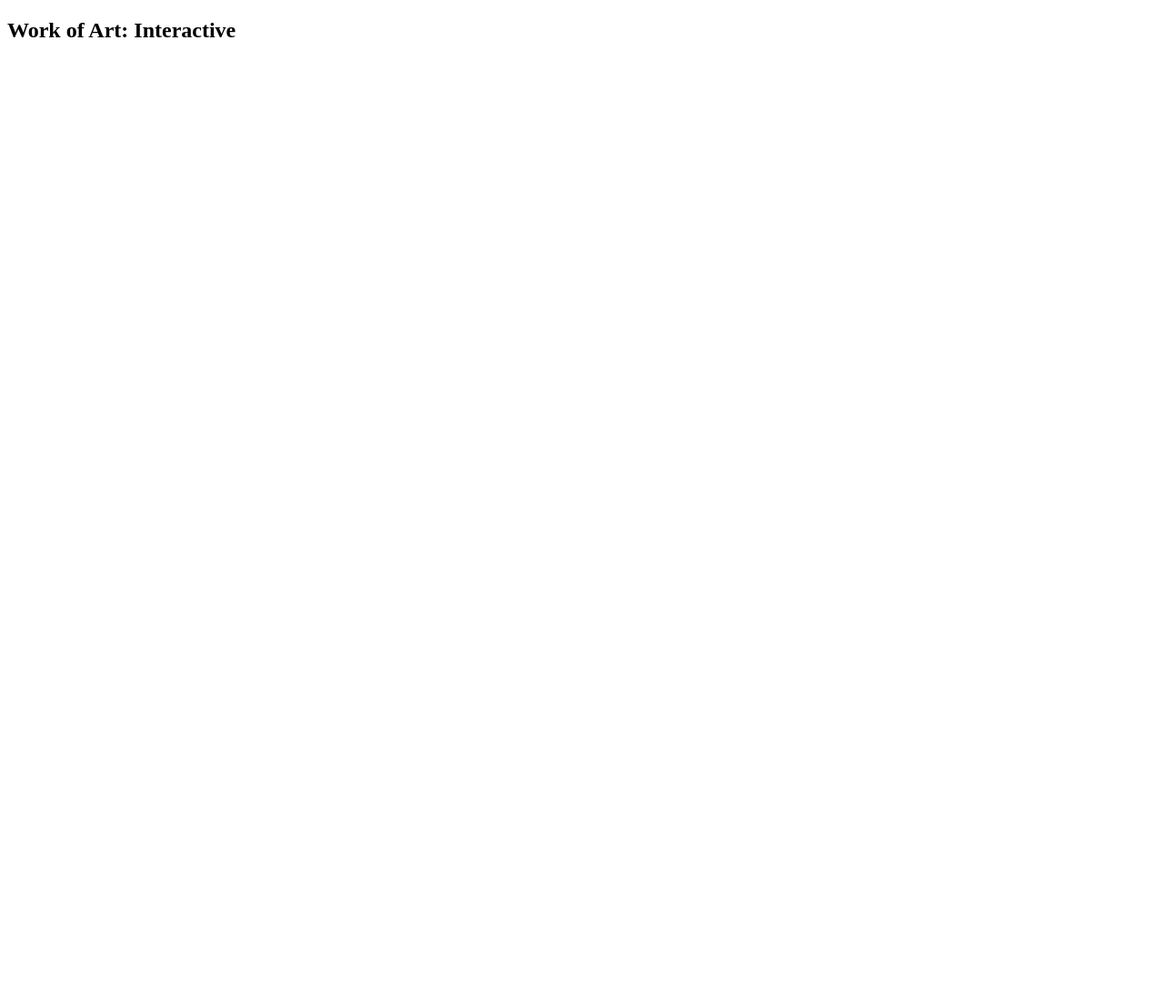
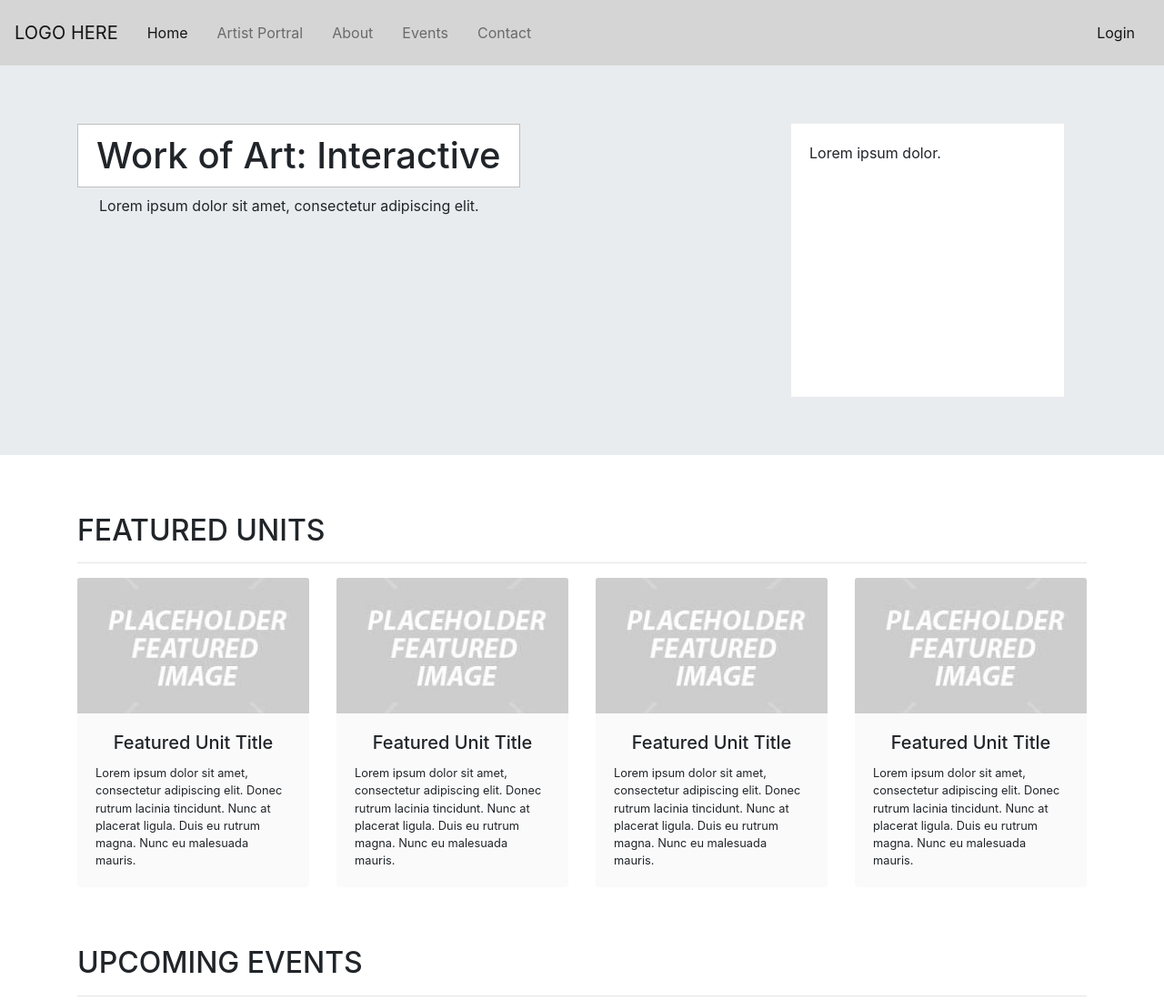
Before and after one commit to adiamorrisswanger/work-of-art, a website: page index.html in a window 1280 px wide. Shown: the top 1100 px of the page at 91% size. Before the commit the page ends 800 px from the top, so only its background shows below. Drawn offline with nearby package versions, Linux system fonts and the light colour scheme.

Commit message:
Fleshed out index, added bootstrap, custom css and events page.

```diff
--- a/index.html
+++ b/index.html
@@ -1,10 +1,124 @@
 <!DOCTYPE html>
-<html>
-    <meta lang="charset-utf8">
-    <head>
-        <title>Work of Art: Interactive</title>
-    </head>
-    <body>
-        <h2>Work of Art: Interactive</h2>
-    </body>
+
+<html lang="en">
+<head>
+    <meta charset="UTF-8">
+    <meta http-equiv="X-UA-Compatible" content="IE=edge">
+    <meta name="viewport" content="width=device-width, initial-scale=1.0">
+    <!-- Bootstrap -->
+    <link rel="stylesheet" href="https://cdn.jsdelivr.net/npm/bootstrap@4.6.1/dist/css/bootstrap.min.css" integrity="sha384-zCbKRCUGaJDkqS1kPbPd7TveP5iyJE0EjAuZQTgFLD2ylzuqKfdKlfG/eSrtxUkn" crossorigin="anonymous">
+    <!-- Our Custom CSS -->
+    <link rel="stylesheet" href="stylesheet.css">
+
+    <title>Work of Art: Interactive</title>
+</head>
+
+<body>
+
+    <!-- Navigation Start-->
+
+    <nav class="navbar navbar-expand-lg navbar-light nav-bg-custom">
+        <a class="navbar-brand" href="#">LOGO HERE</a>
+        <button class="navbar-toggler" type="button" data-toggle="collapse" data-target="#navbarNav" aria-controls="navbarNav" aria-expanded="false" aria-label="Toggle navigation">
+            <span class="navbar-toggler-icon"></span>
+        </button>
+        <div class="collapse navbar-collapse" id="navbarNav">
+            <ul class="navbar-nav">
+                <li class="nav-item mx-2 active"><a class="nav-link" href="#">Home</a></li>
+                <li class="nav-item mx-2"><a class="nav-link" href="#">Artist Portral</a></li>
+                <li class="nav-item mx-2"><a class="nav-link" href="#">About</a></li>
+                <li class="nav-item mx-2"><a class="nav-link" href="events.html">Events</a></li>
+                <li class="nav-item mx-2"><a class="nav-link" href="#">Contact</a></li>
+            </ul>
+            <span class="navbar-text ml-auto"><a class="nav-link" href="#">Login</a></span>
+        </div>
+    </nav>
+
+    <!-- Navigation End -->
+
+    <div class="jumbotron jumbotron-fluid">
+        <div class="container">
+            <div class="row">
+                <div class="col-md-8">
+                    <h1 class="h1-header">Work of Art: Interactive</h1>
+                    <p class="ml-4">Lorem ipsum dolor sit amet, consectetur adipiscing elit.</p>
+                </div>
+                <div class="col-md-4">
+                    <div class="cta-header mx-auto">
+                        Lorem ipsum dolor.
+                    </div>
+                </div>
+            </div>
+        </div>
+    </div>
+
+    <div class="container featured-div">
+        <h2>Featured Units</h2>
+        <hr />
+        <div class="card-deck">
+            <div class="card card-featured">
+                <img src="images/placeholder-featuered.jpg" class="card-img-top" alt="Featured popular units">
+                <div class="card-body">
+                    <h5 class="card-title text-center">Featured Unit Title</h5>
+                    <p class="card-text p-small">Lorem ipsum dolor sit amet, consectetur adipiscing elit. Donec rutrum lacinia tincidunt. Nunc at placerat ligula. Duis eu rutrum magna. Nunc eu malesuada mauris.</p>
+                </div>
+            </div>
+            <div class="card card-featured">
+                <img src="images/placeholder-featuered.jpg" class="card-img-top" alt="Featured popular units">
+                <div class="card-body">
+                    <h5 class="card-title text-center">Featured Unit Title</h5>
+                    <p class="card-text p-small">Lorem ipsum dolor sit amet, consectetur adipiscing elit. Donec rutrum lacinia tincidunt. Nunc at placerat ligula. Duis eu rutrum magna. Nunc eu malesuada mauris. </p>
+                </div>
+            </div>
+            <div class="card card-featured">
+                <img src="images/placeholder-featuered.jpg" class="card-img-top" alt="Featured popular units">
+                <div class="card-body">
+                    <h5 class="card-title text-center">Featured Unit Title</h5>
+                    <p class="card-text p-small">Lorem ipsum dolor sit amet, consectetur adipiscing elit. Donec rutrum lacinia tincidunt. Nunc at placerat ligula. Duis eu rutrum magna. Nunc eu malesuada mauris. </p>
+                </div>
+            </div>
+            <div class="card card-featured">
+                <img src="images/placeholder-featuered.jpg" class="card-img-top" alt="Featured popular units">
+                <div class="card-body">
+                    <h5 class="card-title text-center">Featured Unit Title</h5>
+                    <p class="card-text p-small">Lorem ipsum dolor sit amet, consectetur adipiscing elit. Donec rutrum lacinia tincidunt. Nunc at placerat ligula. Duis eu rutrum magna. Nunc eu malesuada mauris. </p>
+                </div>
+            </div>
+        </div>
+    </div>
+
+    <div class="container calender-div">
+        <h2>Upcoming Events</h2>
+        <hr />
+        <div class="row ">
+            <div class="col-md-6">
+                <img src="images/placeholder-calender.jpg">
+            </div>
+            <div class="col-md-6 align-self-center">
+                <h3>Title / Summary of an Event</h3>
+                <p class="p-small ml-3">orem ipsum dolor sit amet, consectetur adipiscing elit. Ut sit.</p>
+                <hr>
+                <h3>Title / Summary of an Event</h3>
+                <p class="p-small ml-3">orem ipsum dolor sit amet, consectetur adipiscing elit. Ut sit.</p>
+                <hr>
+                <h3>Title / Summary of an Event</h3>
+                <p class="p-small ml-3">orem ipsum dolor sit amet, consectetur adipiscing elit. Ut sit.</p>
+                <hr>
+            </div>
+        </div>
+    </div>
+
+    <!-- Footer Nav Start -->
+
+    <footer class="nav-bg-custom text-center">
+        Work of Art: Business Skills for Artists Ⓒ 2021 Creative Exchange. All rights reserved.
+    </footer>
+
+    <!-- Footer Nav End -->
+
+    <!-- Bootstrap JS -->
+    <script src="https://cdn.jsdelivr.net/npm/jquery@3.5.1/dist/jquery.slim.min.js" integrity="sha384-DfXdz2htPH0lsSSs5nCTpuj/zy4C+OGpamoFVy38MVBnE+IbbVYUew+OrCXaRkfj" crossorigin="anonymous"></script>
+    <script src="https://cdn.jsdelivr.net/npm/bootstrap@4.6.1/dist/js/bootstrap.bundle.min.js" integrity="sha384-fQybjgWLrvvRgtW6bFlB7jaZrFsaBXjsOMm/tB9LTS58ONXgqbR9W8oWht/amnpF" crossorigin="anonymous"></script>
+
+</body>
 </html>
--- /dev/null
+++ b/stylesheet.css
@@ -0,0 +1,62 @@
+/* HTML ELEMENTS */
+
+body {
+    background-color: #fff;
+}
+
+h2 {
+    text-transform: uppercase;
+}
+
+footer {
+    padding: 2%;
+}
+
+/* CUSTOM CLASSES */
+
+.nav-bg-custom {
+    background-color: #d5d5d5;
+}
+
+.cta-header {
+    background-color: #fff;
+    padding: 20px;
+    width: 300px;
+    min-height: 300px;
+}
+
+.jumbotron {
+    margin-bottom: 0%;
+}
+
+.h1-header {
+    background-color: #fff;
+    display: inline-block;
+    padding: 10px 20px;
+    border: 1px #bfbfbf solid;
+}
+
+.p-small {
+    font-size: .80rem;
+}
+
+.card-featured {
+    border: 0;
+    background-color: #fafafa;
+}
+
+.featured-div, .calender-div{
+    margin: 5% auto;
+}
+
+.event-container {
+    padding: 0px 100px;
+}
+
+.event-card {
+    margin-bottom: 2%;
+}
+
+.event-date {
+    padding: 2%;
+}
```
Also changed, not shown: events.html (added, +145 -0 lines), images/placeholder-calender.jpg (added), images/placeholder-featuered.jpg (added).
